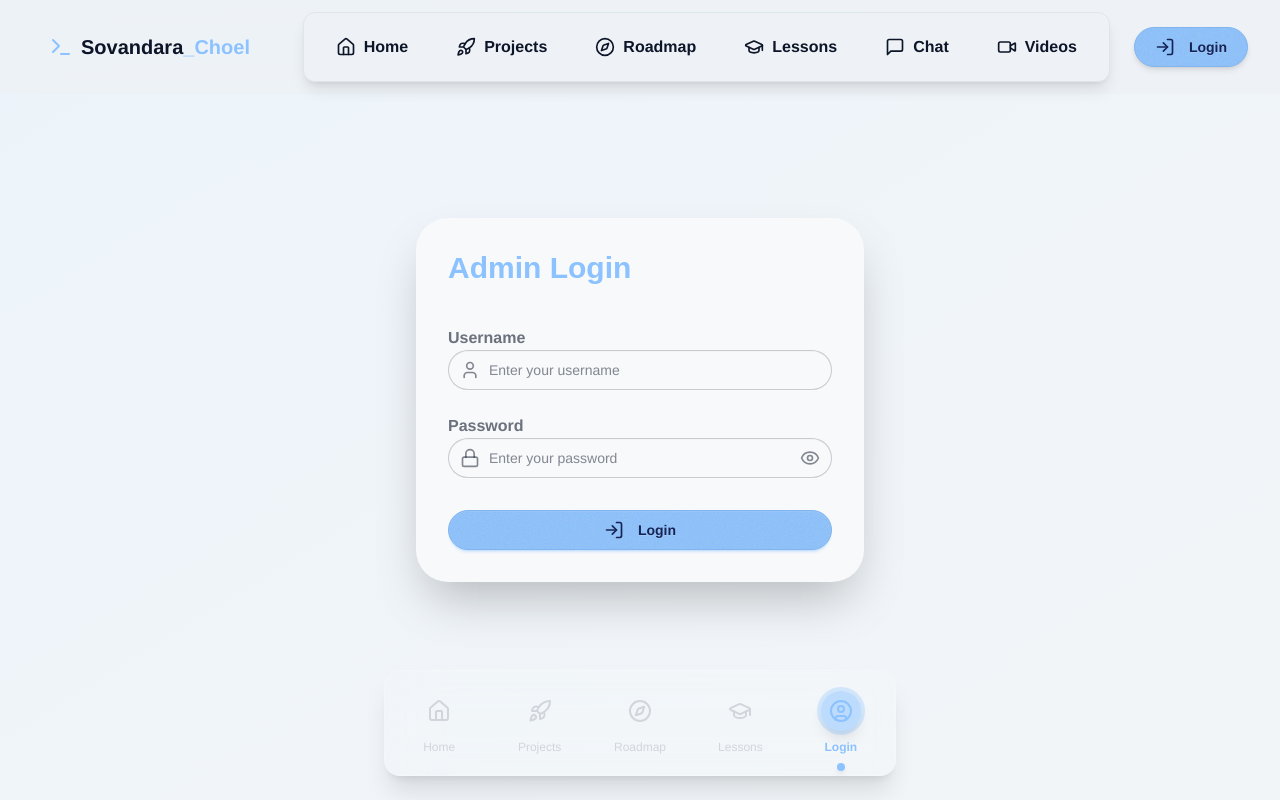
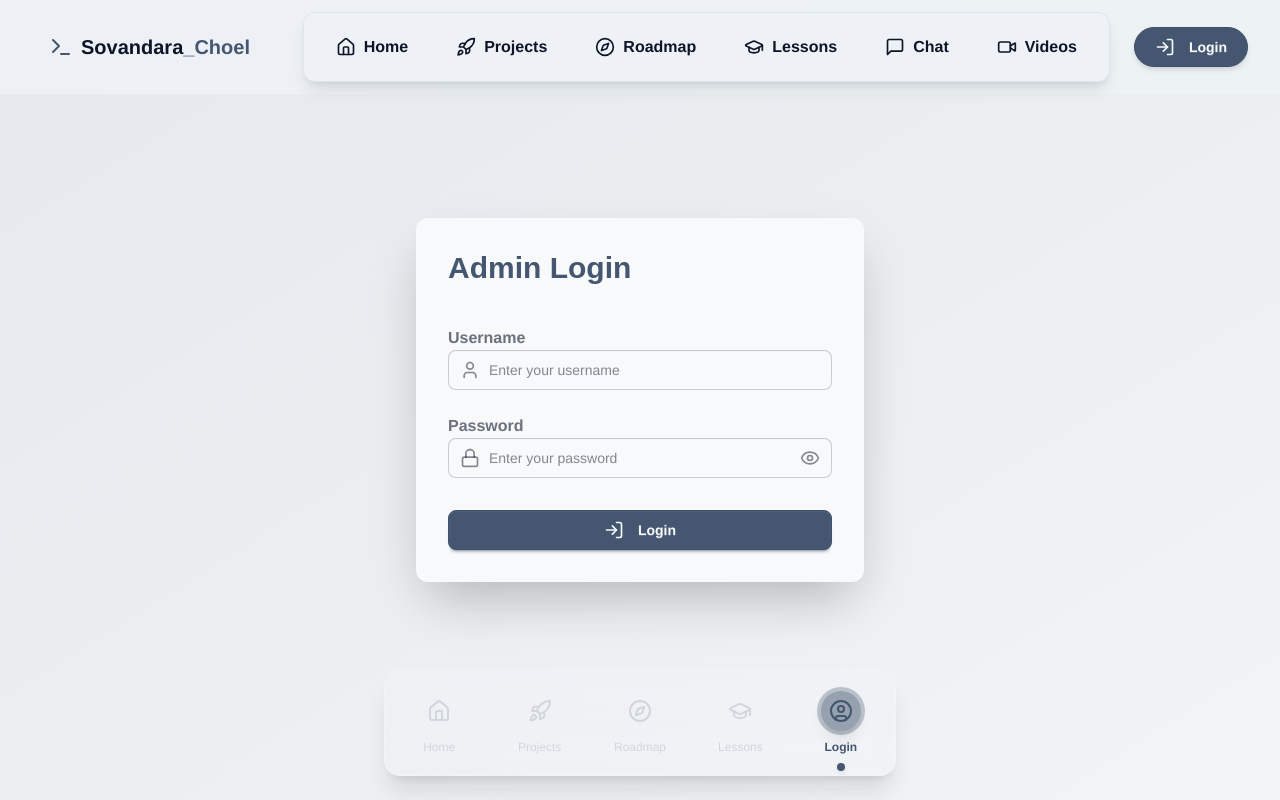
Before and after one commit to dara-tech/portfolio, a React (Vite) app in the folder frontend/: page /admin/login in a window 1280 px wide. Built offline with nearby package versions, Linux system fonts and the light colour scheme; no server answers; a web font is replaced by a local one.

Commit message:
Update portfolio UI to professional muted design - Remove colorful elements and gradients - Update theme to modern professional colors - Simplify animations and hover effects - Use muted grays and subtle accents - Improve focus states and borders - Reorganize theme priorities for professional themes

```diff
--- a/frontend/src/components/chat/Chat.jsx
+++ b/frontend/src/components/chat/Chat.jsx
@@ -238,7 +238,7 @@ const Chat = () => {
   };
 
   return (
-    <div className="pt-16 pb-20 lg:pb-10 flex flex-col h-screen bg-gradient-to-br from-base-200 to-base-300">
+    <div className="pt-20 pb-20 lg:pb-10 flex flex-col h-screen bg-base-100">
       <ChatHeader
         onClear={clearChat}
         onRetry={retryLastMessage}
@@ -294,7 +294,7 @@ const Chat = () => {
       {showScrollButton && (
         <button
           onClick={scrollToBottom}
-          className="absolute right-4 bottom-24 lg:bottom-20 btn btn-circle btn-sm btn-primary shadow-lg animate-bounce"
+          className="absolute right-4 bottom-24 lg:bottom-20 btn btn-circle btn-sm btn-primary shadow-md hover:shadow-lg transition-shadow"
           aria-label="Scroll to bottom"
         >
           <ArrowUp size={16} />
@@ -314,15 +314,11 @@ const Chat = () => {
         @keyframes messageAppear {
           0% {
             opacity: 0;
-            transform: translateY(20px) scale(0.95);
-          }
-          50% {
-            opacity: 0.5;
-            transform: translateY(-5px) scale(1.02);
+            transform: translateY(10px);
           }
           100% {
             opacity: 1;
-            transform: translateY(0) scale(1);
+            transform: translateY(0);
           }
         }
       `}</style>
--- a/frontend/src/components/navbar/index.jsx
+++ b/frontend/src/components/navbar/index.jsx
@@ -64,8 +64,8 @@ const Navbar = () => {
 
   return (
     <>
-      <div className={`fixed top-0 w-full z-50 transition-all duration-500 ${
-        isScrolled ? 'bg-base-200/80 backdrop-blur-xl shadow-lg py-1' : 'bg-base-200/95 backdrop-blur-md py-3'
+      <div className={`fixed top-0 w-full z-50 transition-all duration-300 ${
+        isScrolled ? 'bg-base-200/95 backdrop-blur-md shadow-sm py-2' : 'bg-base-200/90 backdrop-blur-sm py-3'
       }`}>
         <div className="container mx-auto px-4 sm:px-6 lg:px-8">
           <div className="flex items-center justify-between">
@@ -81,7 +81,7 @@ const Navbar = () => {
               onLogout={handleLogout}
             />
             <button
-              className="lg:hidden p-2 rounded-lg focus:outline-none focus:ring-2 focus:ring-primary"
+              className="lg:hidden p-2 rounded-lg focus:outline-none focus:ring-2 focus:ring-primary/20 hover:bg-base-300 transition-colors"
               onClick={toggleMobileMenu}
             >
               {mobileMenuOpen ? <X className="w-6 h-6" /> : <Menu className="w-6 h-6" />}
--- a/frontend/src/constants/index.js
+++ b/frontend/src/constants/index.js
@@ -1,10 +1,26 @@
 export const THEMES = [
+    "modern",
+    "business",
+    "corporate",
     "light",
     "dark",
+    "wireframe",
+    "black",
+    "luxury",
+    "nord",
+    "dim",
+    "night",
+    "coffee",
+    "winter",
+    "facebook-lite",
+    "x-core",
+    "x-grok",
+    "chatgpt-core",
+    "netflix-core",
+    "khmer",
     "cupcake",
     "bumblebee",
     "emerald",
-    "corporate",
     "synthwave",
     "retro",
     "cyberpunk",
@@ -16,28 +32,10 @@ export const THEMES = [
     "lofi",
     "pastel",
     "fantasy",
-    "wireframe",
-    "black",
-    "luxury",
-    "dracula",
     "cmyk",
     "autumn",
-    "business",
     "acid",
     "lemonade",
-    "night",
-    "coffee",
-    "winter",
-    "dim",
-    "nord",
     "sunset",
-    "khmer",
-    "facebook-lite",
-    "x-core",
-    "x-grok",
-    "chatgpt-core",
-    "netflix-core",
-    "modern",
     "green"
-
   ];
--- a/frontend/src/index.css
+++ b/frontend/src/index.css
@@ -57,30 +57,30 @@
   --color-base-200: oklch(96% 0.007 247.896);
   --color-base-300: oklch(92% 0.013 255.508);
   --color-base-content: oklch(20% 0.042 265.755);
-  --color-primary: oklch(80% 0.105 251.813);
-  --color-primary-content: oklch(28% 0.091 267.935);
-  --color-secondary: oklch(86% 0.022 252.894);
-  --color-secondary-content: oklch(12% 0.042 264.695);
-  --color-accent: oklch(82% 0.119 306.383);
-  --color-accent-content: oklch(29% 0.149 302.717);
-  --color-neutral: oklch(27% 0.041 260.031);
+  --color-primary: oklch(45% 0.05 260);
+  --color-primary-content: oklch(98% 0.003 247.858);
+  --color-secondary: oklch(85% 0.02 260);
+  --color-secondary-content: oklch(20% 0.042 265.755);
+  --color-accent: oklch(70% 0.03 260);
+  --color-accent-content: oklch(20% 0.042 265.755);
+  --color-neutral: oklch(60% 0.02 260);
   --color-neutral-content: oklch(98% 0.003 247.858);
-  --color-info: oklch(68% 0.169 237.323);
-  --color-info-content: oklch(97% 0.013 236.62);
-  --color-success: oklch(76% 0.233 130.85);
-  --color-success-content: oklch(98% 0.031 120.757);
-  --color-warning: oklch(70% 0.213 47.604);
-  --color-warning-content: oklch(98% 0.016 73.684);
-  --color-error: oklch(63% 0.237 25.331);
-  --color-error-content: oklch(97% 0.013 17.38);
-  --radius-selector: 2rem;
-  --radius-field: 2rem;
-  --radius-box: 2rem;
+  --color-info: oklch(65% 0.05 240);
+  --color-info-content: oklch(98% 0.003 247.858);
+  --color-success: oklch(70% 0.08 140);
+  --color-success-content: oklch(98% 0.003 247.858);
+  --color-warning: oklch(75% 0.08 80);
+  --color-warning-content: oklch(20% 0.042 265.755);
+  --color-error: oklch(65% 0.12 25);
+  --color-error-content: oklch(98% 0.003 247.858);
+  --radius-selector: 0.5rem;
+  --radius-field: 0.5rem;
+  --radius-box: 0.75rem;
   --size-selector: 0.25rem;
   --size-field: 0.25rem;
   --border: 1px;
   --depth: 1;
-  --noise: 1;
+  --noise: 0;
 }
 
 @plugin "daisyui/theme" {
@@ -456,6 +456,74 @@
     --ai-glow: 0 0 8px var(--color-primary);
     --message-bubble: var(--color-base-200);
   }
+  @plugin "daisyui/theme" {
+    name: "business";
+    default: false;
+    prefersdark: false;
+    color-scheme: "light";
+    --color-base-100: oklch(100% 0 0);
+    --color-base-200: oklch(98% 0.005 260);
+    --color-base-300: oklch(95% 0.01 260);
+    --color-base-content: oklch(15% 0.02 260);
+    --color-primary: oklch(35% 0.08 260);
+    --color-primary-content: oklch(98% 0.005 260);
+    --color-secondary: oklch(70% 0.03 260);
+    --color-secondary-content: oklch(15% 0.02 260);
+    --color-accent: oklch(60% 0.05 260);
+    --color-accent-content: oklch(15% 0.02 260);
+    --color-neutral: oklch(50% 0.02 260);
+    --color-neutral-content: oklch(98% 0.005 260);
+    --color-info: oklch(65% 0.08 240);
+    --color-info-content: oklch(98% 0.005 260);
+    --color-success: oklch(70% 0.1 140);
+    --color-success-content: oklch(98% 0.005 260);
+    --color-warning: oklch(75% 0.1 80);
+    --color-warning-content: oklch(15% 0.02 260);
+    --color-error: oklch(65% 0.15 25);
+    --color-error-content: oklch(98% 0.005 260);
+    --radius-selector: 0.375rem;
+    --radius-field: 0.375rem;
+    --radius-box: 0.5rem;
+    --size-selector: 0.25rem;
+    --size-field: 0.25rem;
+    --border: 1px;
+    --depth: 1;
+    --noise: 0;
+}
+@plugin "daisyui/theme" {
+  name: "corporate";
+  default: false;
+  prefersdark: false;
+  color-scheme: "light";
+  --color-base-100: oklch(99% 0.002 260);
+  --color-base-200: oklch(97% 0.004 260);
+  --color-base-300: oklch(94% 0.006 260);
+  --color-base-content: oklch(18% 0.015 260);
+  --color-primary: oklch(40% 0.06 260);
+  --color-primary-content: oklch(98% 0.002 260);
+  --color-secondary: oklch(75% 0.025 260);
+  --color-secondary-content: oklch(18% 0.015 260);
+  --color-accent: oklch(65% 0.04 260);
+  --color-accent-content: oklch(18% 0.015 260);
+  --color-neutral: oklch(55% 0.015 260);
+  --color-neutral-content: oklch(98% 0.002 260);
+  --color-info: oklch(68% 0.06 240);
+  --color-info-content: oklch(98% 0.002 260);
+  --color-success: oklch(72% 0.08 140);
+  --color-success-content: oklch(98% 0.002 260);
+  --color-warning: oklch(78% 0.08 80);
+  --color-warning-content: oklch(18% 0.015 260);
+  --color-error: oklch(68% 0.12 25);
+  --color-error-content: oklch(98% 0.002 260);
+  --radius-selector: 0.25rem;
+  --radius-field: 0.25rem;
+  --radius-box: 0.375rem;
+  --size-selector: 0.25rem;
+  --size-field: 0.25rem;
+  --border: 1px;
+  --depth: 1;
+  --noise: 0;
+}
   /* Base font */
 body {
   font-family: 'Inter', 'Helvetica Neue', Helvetica, Arial, sans-serif;
--- a/frontend/src/pages/Home.jsx
+++ b/frontend/src/pages/Home.jsx
@@ -19,9 +19,7 @@ const Home = () => {
   });
 
   return (
-    <div className="min-h-screen py-4">
-
-
+    <div className="min-h-screen">
       {/* Hero Section */}
       <HeroCard />
 
@@ -29,16 +27,18 @@ const Home = () => {
       <SkillsSection />
 
       {/* Featured Projects Preview */}
-      <div className="-my-30">
-      <ProjectList />
+      <div className="py-16 bg-base-200">
+        <ProjectList />
       </div>
+
       {/* Featured Videos Preview */}
-      <div className="-my-40">
+      <div className="py-16 bg-base-100">
         <VideoPage />
       </div>
-      <div className="my-20">
+
       {/* Contact Section */}
-      <ContactForm />
+      <div className="py-16 bg-base-200">
+        <ContactForm />
       </div>
     </div>
   );
--- a/frontend/src/store/useThemeStore.js
+++ b/frontend/src/store/useThemeStore.js
@@ -1,7 +1,7 @@
 import { create } from "zustand";
 
 export const useThemeStore = create((set) => ({
-  theme: localStorage.getItem("profile-theme") || "netflix",
+  theme: localStorage.getItem("profile-theme") || "modern",
   setTheme: (theme) => {
     localStorage.setItem("profile-theme", theme);
     set({ theme });
```
Also changed, not shown: frontend/src/components/ContactForm.jsx (+20 -18 lines), frontend/src/components/HeroCard.jsx (+14 -26 lines), frontend/src/components/SkillsSection.jsx (+52 -83 lines), frontend/src/components/projects/ProjectList.jsx (+25 -18 lines), 2 other files (tests, documents, lock files or other folders).
